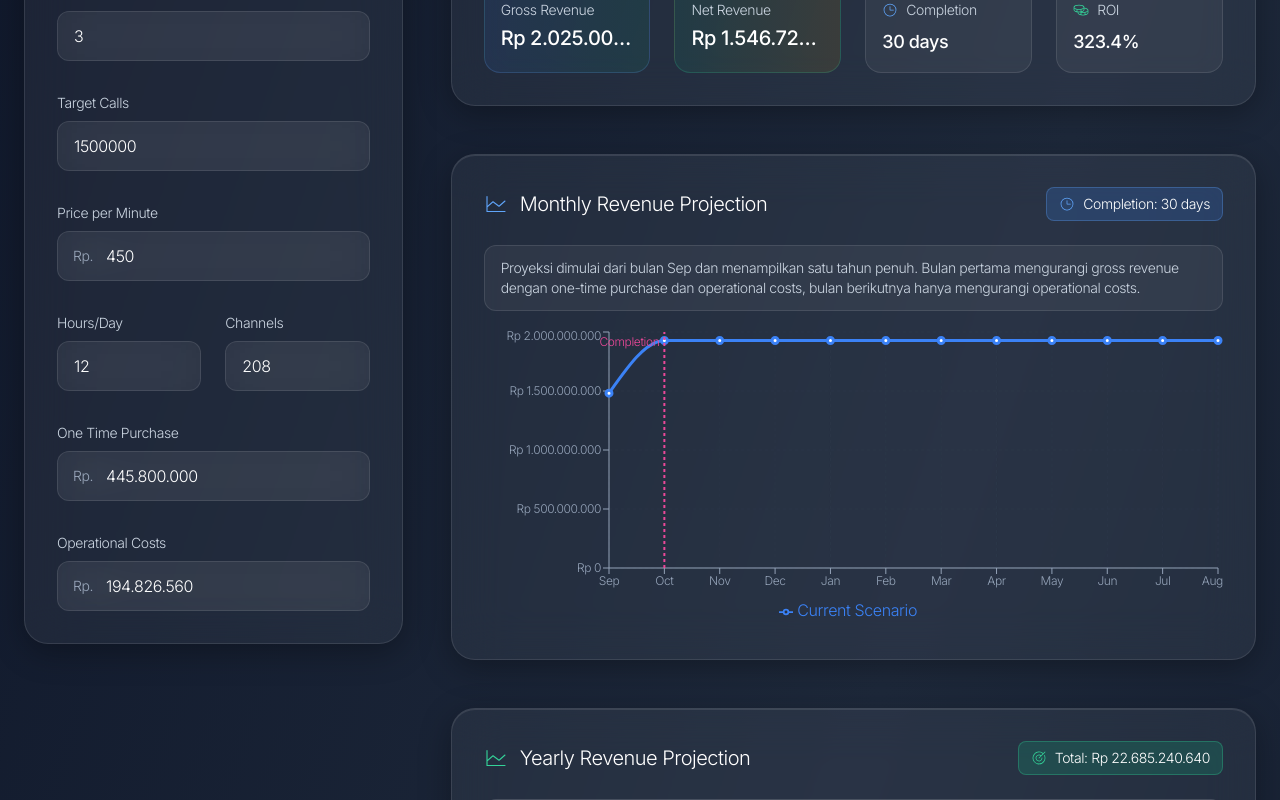
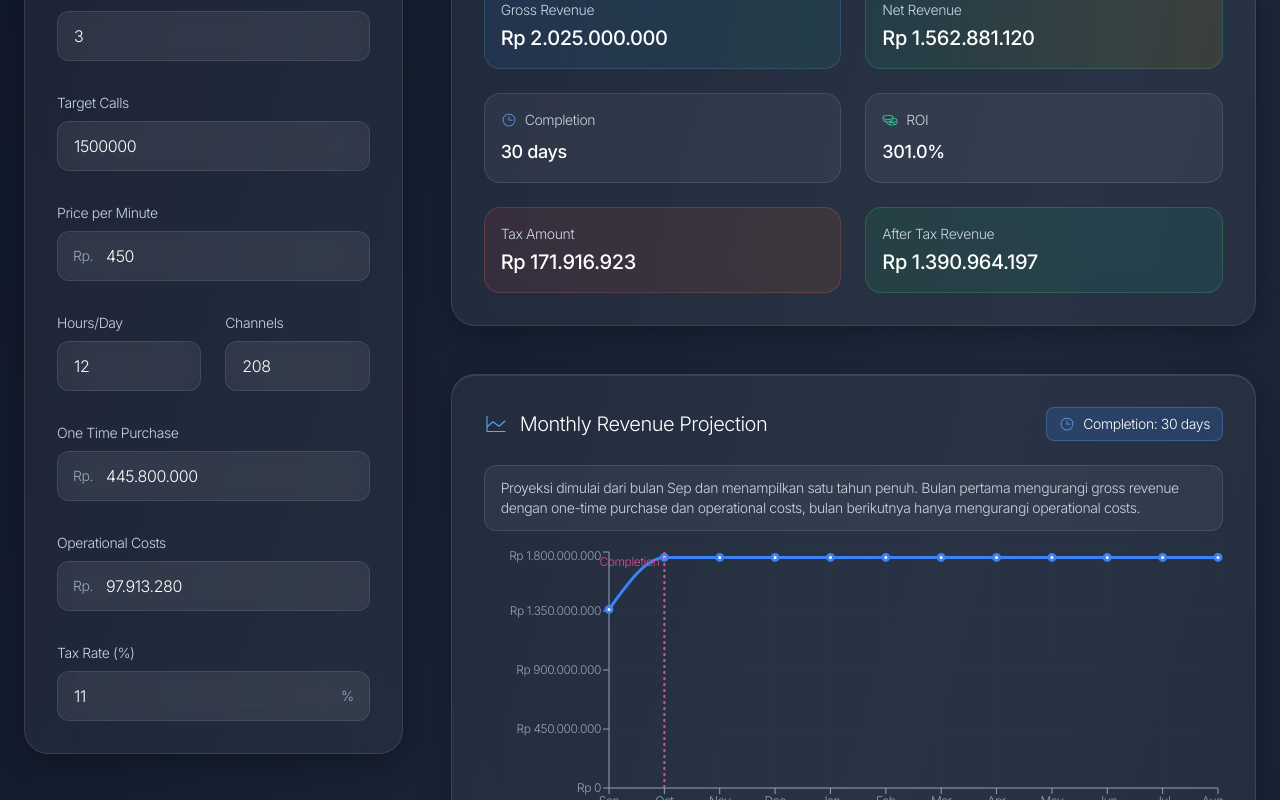
Before and after one commit to Kamikaze070104/Calc, a React (Vite) app: page / in a window 1280 px wide. Shown: the part 480-1280 px from the top of the page. Built offline with nearby package versions, Linux system fonts and the light colour scheme.

Commit message:
add revisi

```diff
--- a/src/components/CombinedCalculator.tsx
+++ b/src/components/CombinedCalculator.tsx
@@ -11,6 +11,7 @@ interface CalculatorData {
   channels: number;
   oneTimePurchase: number;
   operationalCosts: number;
+  tax: number;
 }
 
 interface Results {
@@ -19,11 +20,13 @@ interface Results {
   totalMinutes: number;
   completionDays: number;
   roi: number;
+  taxAmount: number;
+  afterTaxRevenue: number;
 }
 
 const predefinedScenarios = [
   {
-    name: '1.5M Calls',
+    name: "1.5M Calls",
     data: {
       callPerMinute: 3,
       targetCall: 1500000,
@@ -31,36 +34,39 @@ const predefinedScenarios = [
       hoursPerDay: 12,
       channels: 208,
       oneTimePurchase: 445800000,
-      operationalCosts: 194826560
-    }
+      operationalCosts: 97913280,
+      tax: 11,
+    },
   },
   {
-    name: '500K Calls',
+    name: "500K Calls",
     data: {
       callPerMinute: 3,
       targetCall: 500000,
       pricePerMinute: 450,
       hoursPerDay: 12,
       channels: 72,
-      oneTimePurchase: 219700000,
-      operationalCosts: 194826560
-    }
+      oneTimePurchase: 220000000,
+      operationalCosts: 97913280,
+      tax: 11,
+    },
   },
   {
-    name: '300K Calls',
+    name: "300K Calls",
     data: {
       callPerMinute: 3,
       targetCall: 300000,
       pricePerMinute: 450,
       hoursPerDay: 12,
-      channels: 32,
-      oneTimePurchase: 179800000,
-      operationalCosts: 194826560
-    }
-  }
+      channels: 48,
+      oneTimePurchase: 180000000,
+      operationalCosts: 97913280,
+      tax: 11,
+    },
+  },
 ];
 
-const COLORS = ['#3B82F6', '#10B981', '#F59E0B'];
+const COLORS = ["#3B82F6", "#10B981", "#F59E0B"];
 
 export default function CombinedCalculator() {
   const [calculatorData, setCalculatorData] = useState<CalculatorData>(
@@ -90,8 +96,15 @@ export default function CombinedCalculator() {
     const netRevenue =
       grossRevenue - adjustedOperationalCosts - data.oneTimePurchase;
 
+    // Menghitung pajak dari net revenue
+    const taxAmount = (netRevenue * data.tax) / 100;
+
+    // Revenue setelah pajak
+    const afterTaxRevenue = netRevenue - taxAmount;
+
     const roi =
-      (netRevenue / (adjustedOperationalCosts + data.oneTimePurchase)) * 100;
+      (afterTaxRevenue / (adjustedOperationalCosts + data.oneTimePurchase)) *
+      100;
 
     return {
       grossRevenue,
@@ -99,6 +112,8 @@ export default function CombinedCalculator() {
       totalMinutes,
       completionDays,
       roi,
+      taxAmount,
+      afterTaxRevenue,
     };
   };
 
@@ -148,11 +163,14 @@ export default function CombinedCalculator() {
           monthlyOperationalCosts;
         // Pastikan nilai tidak negatif
         const adjustedFirstMonthRevenue = Math.max(firstMonthRevenue, 0);
+        // Hitung pajak dari revenue bulanan
+        const monthlyTax = (adjustedFirstMonthRevenue * currentData.tax) / 100;
+        const afterTaxRevenue = adjustedFirstMonthRevenue - monthlyTax;
         return {
           month,
-          current: adjustedFirstMonthRevenue,
-          projected: Math.round(adjustedFirstMonthRevenue), // 15% optimistic projection
-          conservative: Math.round(adjustedFirstMonthRevenue), // 15% conservative projection
+          current: afterTaxRevenue,
+          projected: Math.round(afterTaxRevenue), // 15% optimistic projection
+          conservative: Math.round(afterTaxRevenue), // 15% conservative projection
         };
       } else {
         // Bulan selanjutnya: gross revenue - operational costs (tanpa one-time purchase)
@@ -163,11 +181,14 @@ export default function CombinedCalculator() {
           currentResults.grossRevenue - monthlyOperationalCosts;
         // Pastikan nilai tidak negatif
         const adjustedMonthlyRevenue = Math.max(monthlyRevenue, 0);
+        // Hitung pajak dari revenue bulanan
+        const monthlyTax = (adjustedMonthlyRevenue * currentData.tax) / 100;
+        const afterTaxRevenue = adjustedMonthlyRevenue - monthlyTax;
         return {
           month,
-          current: adjustedMonthlyRevenue,
-          projected: Math.round(adjustedMonthlyRevenue * 1.15), // 15% optimistic projection
-          conservative: Math.round(adjustedMonthlyRevenue * 0.85), // 15% conservative projection
+          current: afterTaxRevenue,
+          projected: Math.round(afterTaxRevenue * 1.15), // 15% optimistic projection
+          conservative: Math.round(afterTaxRevenue * 0.85), // 15% conservative projection
         };
       }
     });
@@ -181,7 +202,7 @@ export default function CombinedCalculator() {
       {
         name: "Current Scenario",
         grossRevenue: currentResults.grossRevenue,
-        netRevenue: currentResults.netRevenue,
+        netRevenue: currentResults.afterTaxRevenue,
         roi: currentResults.roi,
         completionDays: currentResults.completionDays,
       },
@@ -190,7 +211,7 @@ export default function CombinedCalculator() {
         return {
           name: scenario.name,
           grossRevenue: scenarioResults.grossRevenue,
-          netRevenue: scenarioResults.netRevenue,
+          netRevenue: scenarioResults.afterTaxRevenue,
           roi: scenarioResults.roi,
           completionDays: scenarioResults.completionDays,
         };
@@ -515,6 +536,29 @@ export default function CombinedCalculator() {
                     />
                   </div>
                 </div>
+
+                <div>
+                  <label className="block text-sm font-light text-slate-300 mb-2">
+                    Tax Rate (%)
+                  </label>
+                  <div className="relative">
+                    <div className="absolute inset-y-0 right-0 pr-4 flex items-center pointer-events-none">
+                      <span className="text-slate-400 text-sm">%</span>
+                    </div>
+                    <input
+                      type="number"
+                      value={calculatorData.tax}
+                      onChange={(e) =>
+                        handleInputChange("tax", Number(e.target.value))
+                      }
+                      className="w-full pl-4 pr-12 py-3 bg-white/5 border border-white/10 rounded-xl text-white placeholder-slate-400 focus:outline-none focus:ring-2 focus:ring-blue-500/50 focus:border-transparent backdrop-blur-xl"
+                      placeholder="11"
+                      min="0"
+                      max="100"
+                      step="0.1"
+                    />
+                  </div>
+                </div>
               </div>
             </div>
           </motion.div>
@@ -548,7 +592,7 @@ export default function CombinedCalculator() {
                     <div className="w-2 h-2 bg-emerald-400 rounded-full animate-pulse"></div>
                   </div>
 
-                  <div className="grid md:grid-cols-2 lg:grid-cols-4 gap-6">
+                  <div className="grid grid-cols-2 gap-6">
                     <div className="p-4 bg-gradient-to-r from-blue-500/10 to-emerald-500/10 rounded-2xl border border-blue-400/20 overflow-hidden">
                       <p className="text-sm font-light text-slate-300 mb-1">
                         Gross Revenue
@@ -600,6 +644,30 @@ export default function CombinedCalculator() {
                       </div>
                       <p className="text-lg font-medium text-white truncate">
                         {results.roi.toFixed(1)}%
+                      </p>
+                    </div>
+
+                    <div className="p-4 bg-gradient-to-r from-red-500/10 to-orange-500/10 rounded-2xl border border-red-400/20 overflow-hidden">
+                      <p className="text-sm font-light text-slate-300 mb-1">
+                        Tax Amount
+                      </p>
+                      <p
+                        className="text-xl font-medium text-white truncate"
+                        title={formatCurrencyCompact(results.taxAmount)}
+                      >
+                        {formatCurrencyCompact(results.taxAmount)}
+                      </p>
+                    </div>
+
+                    <div className="p-4 bg-gradient-to-r from-green-500/10 to-teal-500/10 rounded-2xl border border-green-400/20 overflow-hidden">
+                      <p className="text-sm font-light text-slate-300 mb-1">
+                        After Tax Revenue
+                      </p>
+                      <p
+                        className="text-xl font-medium text-white truncate"
+                        title={formatCurrencyCompact(results.afterTaxRevenue)}
+                      >
+                        {formatCurrencyCompact(results.afterTaxRevenue)}
                       </p>
                     </div>
                   </div>
@@ -1020,6 +1088,19 @@ export default function CombinedCalculator() {
                         {Math.round(results.completionDays * 0.7)} days
                       </span>
                     </div>
+                    <div className="flex justify-between items-center p-3 bg-white/5 rounded-xl overflow-hidden">
+                      <span className="text-slate-400 font-light text-sm">
+                        Annual Operational Cost
+                      </span>
+                      <span
+                        className="text-white font-medium truncate ml-2"
+                        title={formatCurrencyCompact(
+                          calculatorData.operationalCosts
+                        )}
+                      >
+                        {formatCurrencyCompact(calculatorData.operationalCosts*12)}
+                      </span>
+                    </div>
                   </div>
                 </div>
 
@@ -1086,7 +1167,8 @@ export default function CombinedCalculator() {
                         <span>
                           Monthly revenue projection shows gross revenue - one
                           time purchase per month in first month, and gross
-                          revenue - operational costs in subsequent months
+                          revenue - operational costs in subsequent months, all
+                          after tax
                         </span>
                       </li>
                       <li className="flex">
@@ -1104,16 +1186,17 @@ export default function CombinedCalculator() {
                             calculatorData.operationalCosts +
                               calculatorData.oneTimePurchase
                           )} generates ${formatCurrencyCompact(
-                            results.netRevenue
-                          )} net profit`}
+                            results.afterTaxRevenue
+                          )} after-tax profit`}
                         >
                           Total investment of{" "}
                           {formatCurrencyCompact(
                             calculatorData.operationalCosts +
                               calculatorData.oneTimePurchase
                           )}{" "}
-                          generates {formatCurrencyCompact(results.netRevenue)}{" "}
-                          net profit
+                          generates{" "}
+                          {formatCurrencyCompact(results.afterTaxRevenue)}{" "}
+                          after-tax profit
                         </span>
                       </li>
                     </ul>
```
